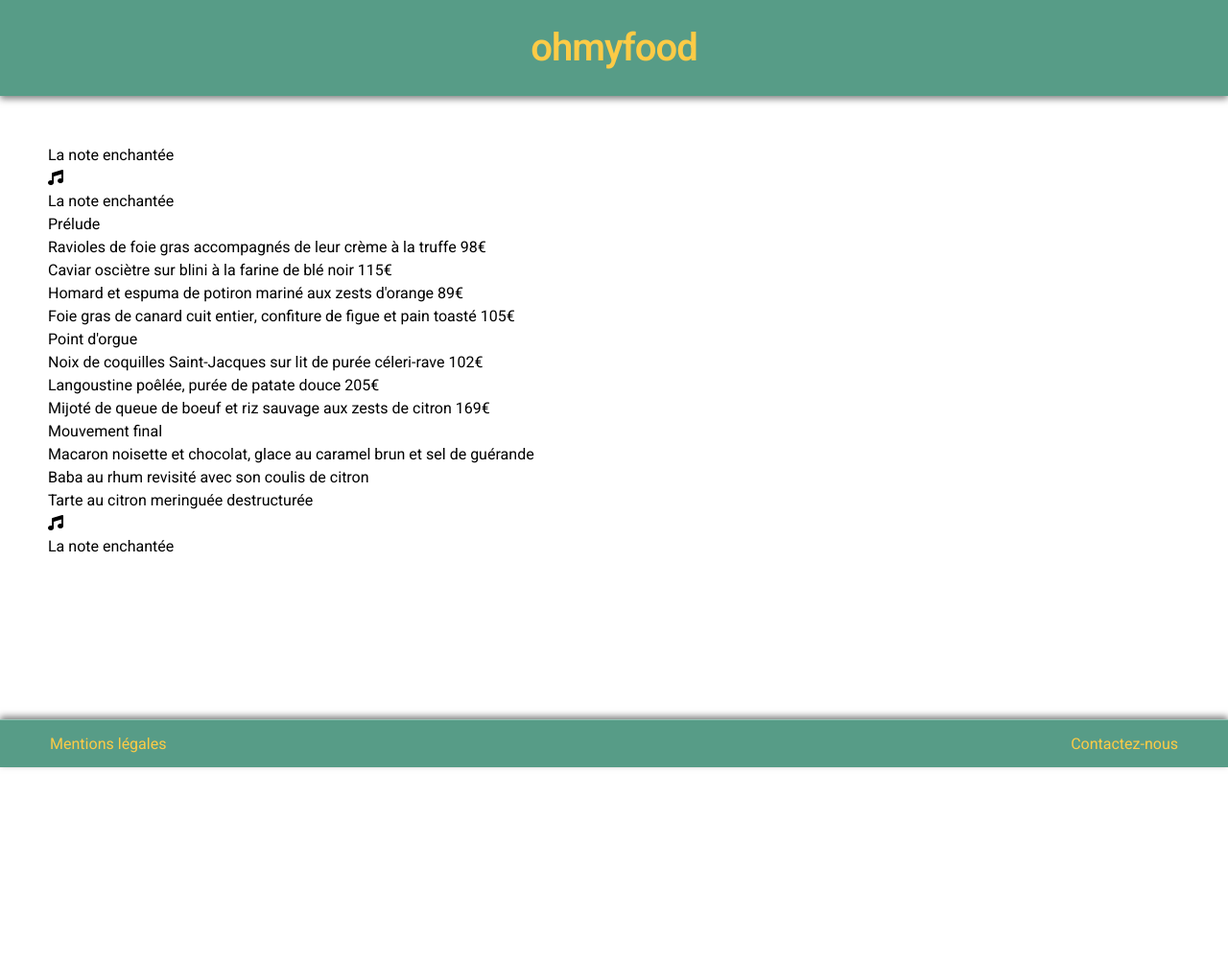
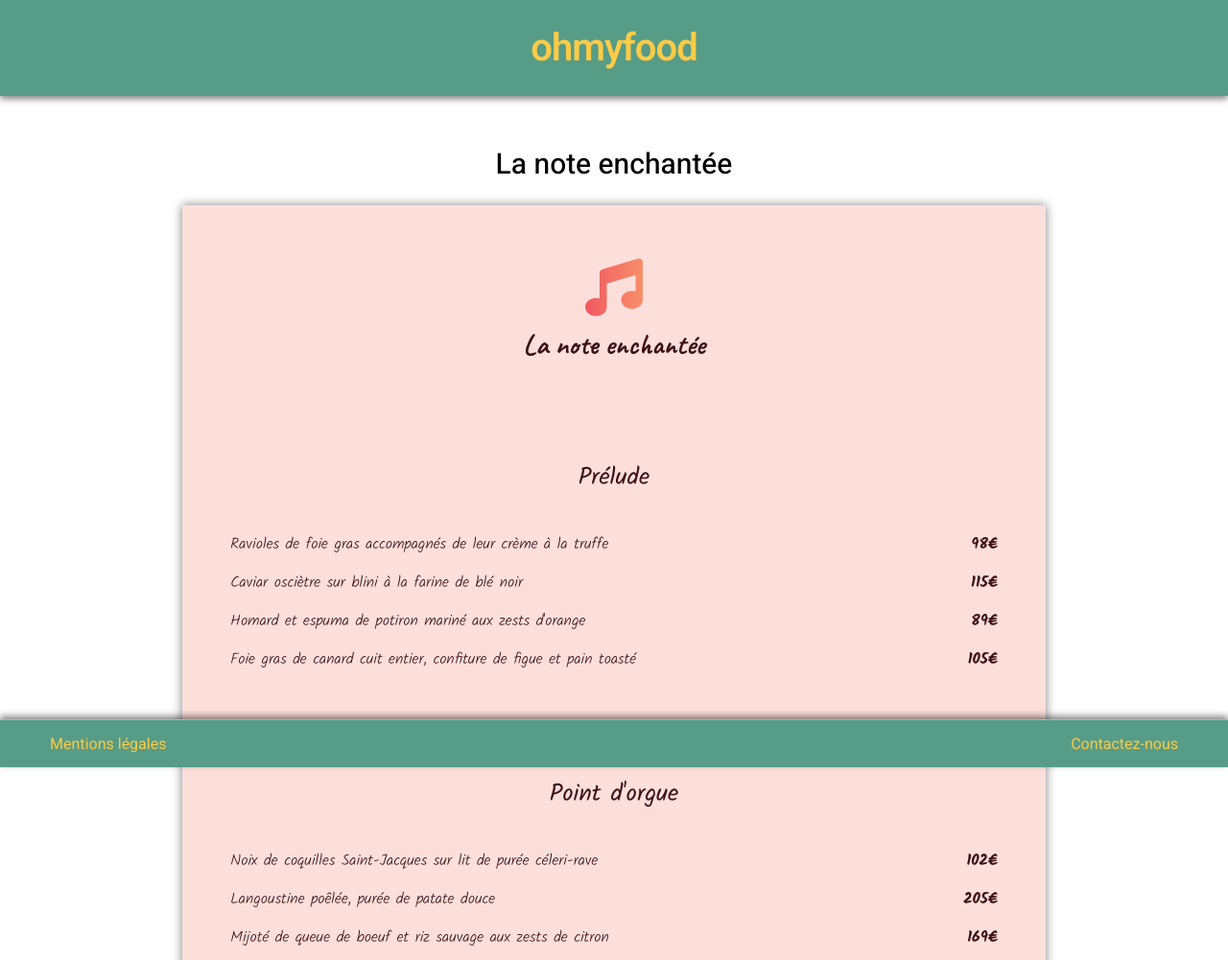
Before and after one commit to jmalassigne/ohmyfood, a website: page menu1.html in a window 1280 px wide. Shown: the top 1001 px of the page at 96% size. Before the commit the page ends 800 px from the top, so only its background shows below. Drawn offline with Linux system fonts and the light colour scheme.

Commit message:
Mise en page du menu 1

```diff
--- a/menu1.html
+++ b/menu1.html
@@ -3,10 +3,12 @@
 <head>
     <meta charset="UTF-8">
     <meta name="viewport" content="width=device-width, initial-scale=1.0">
-    <link rel="stylesheet" href="css/mentions.css">
+    <link rel="stylesheet" href="css/menu1.css">
     <link href="https://fonts.googleapis.com/css2?family=Heebo:wght@300;400;500;600&display=swap" rel="stylesheet">
+    <link href="https://fonts.googleapis.com/css2?family=Caveat:wght@700&display=swap" rel="stylesheet">
+    <link href="https://fonts.googleapis.com/css2?family=Kalam:wght@300;400;700&display=swap" rel="stylesheet">
     <script src="https://kit.fontawesome.com/18e82602f5.js" crossorigin="anonymous"></script>
-    <title>Mentions légales</title>
+    <title>La note enchantée</title>
 </head>
 <body>
     <div class="contain">
@@ -20,25 +22,25 @@
                     <span class="note"><i class="fas fa-music"></i></span>
                     <h3>La note enchantée</h3>
                 </header>
-                <section class="sheet__section sheet__section-one">
-                    <h4>Prélude</h4>
+                <section class="sheet__section">
+                    <h4><span class="underline">Prélude</span></h4>
                     <ul>
-                        <li>Ravioles de foie gras accompagnés de leur crème à la truffe <span>98€</span></li>
-                        <li>Caviar osciètre sur blini à la farine de blé noir <span>115€</span></li>
-                        <li>Homard et espuma de potiron mariné aux zests d'orange <span>89€</span></li>
-                        <li>Foie gras de canard cuit entier, confiture de figue et pain toasté <span>105€</span></li>
+                        <li>Ravioles de foie gras accompagnés de leur crème à la truffe <span class="float">98€</span></li>
+                        <li>Caviar osciètre sur blini à la farine de blé noir <span class="float">115€</span></li>
+                        <li>Homard et espuma de potiron mariné aux zests d'orange <span class="float">89€</span></li>
+                        <li>Foie gras de canard cuit entier, confiture de figue et pain toasté <span class="float">105€</span></li>
                     </ul>
                 </section>
-                <section class="sheet__section sheet__section-one">
-                    <h4>Point d'orgue</h4>
+                <section class="sheet__section">
+                    <h4><span class="underline">Point d'orgue</span></h4>
                     <ul>
-                        <li>Noix de coquilles Saint-Jacques sur lit de purée céleri-rave <span>102€</span></li>
-                        <li>Langoustine poêlée, purée de patate douce <span>205€</span></li>
-                        <li>Mijoté de queue de boeuf et riz sauvage aux zests de citron <span>169€</span></li>
+                        <li>Noix de coquilles Saint-Jacques sur lit de purée céleri-rave <span class="float">102€</span></li>
+                        <li>Langoustine poêlée, purée de patate douce <span class="float">205€</span></li>
+                        <li>Mijoté de queue de boeuf et riz sauvage aux zests de citron <span class="float">169€</span></li>
                     </ul>
                 </section>
-                <section class="sheet__section sheet__section-one">
-                    <h4>Mouvement final</h4>
+                <section class="sheet__section">
+                    <h4><span class="underline">Mouvement final</span></h4>
                     <ul>
                         <li>Macaron noisette et chocolat, glace au caramel brun et sel de guérande</li>
                         <li>Baba au rhum revisité avec son coulis de citron</li>
--- a/sass/index.scss
+++ b/sass/index.scss
@@ -1,4 +1,5 @@
 @import "./libs/utils/variables";
+@import "./libs/utils/mixins";
 @import "./libs/utils/maps";
 @import "./libs/utils/keyframes";
 @import "./libs/base/base";
--- a/sass/libs/pages/_index.scss
+++ b/sass/libs/pages/_index.scss
@@ -11,9 +11,9 @@
 }
 
 .cards__bloc-card {
+    @include card-shadow;
     width: 500px;
     height: 600px;
-    box-shadow: 0px 0px 10px rgba(88, 80, 80, 0.6);
     display: flex;
     flex-direction: column;
     justify-content: center;
--- a/sass/libs/pages/_menu1.scss
+++ b/sass/libs/pages/_menu1.scss
@@ -0,0 +1,66 @@
+h2 {
+    text-align: center;
+    font-size: 30px;
+    font-weight: 500;
+}
+
+.note {
+    background: linear-gradient(0.25turn, #f15861, #f78f6a);
+    background-clip: text;
+    -webkit-text-fill-color: transparent;
+}
+
+.sheet {
+    @include card-shadow;
+    width: 900px;
+    margin: 20px auto;
+    padding: 50px;
+    background: map-get($card-color, card1);
+    font-family: 'Kalam', cursive;
+    color: map-get($card-h2-color, card1);
+    font-weight: 300;
+    &__header {
+        text-align: center;
+        font-size: 30px;
+        font-family: 'Caveat', cursive;
+        .note {
+            font-size: 60px;
+        }
+    }
+    &__section {
+        margin-top: 100px;
+        h4 {
+            text-align: center;
+            font-size: 25px;
+            font-weight: 400;
+            margin-bottom: 30px;
+        }
+        .underline {
+            border-bottom: 2px solid transparent;
+            transition: all 1500ms;
+            &:hover {
+                border-color: inherit;
+            }
+        }
+        li {
+            line-height: 40px;
+        }
+        .float {
+            float: right;
+            font-weight: 700;
+        }
+        &:last-of-type {
+            margin-bottom: 100px;
+        }
+    }
+    &__footer {
+        text-align: center;
+        h3 {
+            display: inline;
+            font-size: 30px;
+        }
+        .note{
+            font-size: 40px;
+        }
+    }
+}
--- /dev/null
+++ b/sass/libs/utils/_mixins.scss
@@ -0,0 +1,3 @@
+@mixin card-shadow {
+    box-shadow: 0px 0px 10px rgba(0, 0, 0, .5);
+}
--- a/sass/menu1.scss
+++ b/sass/menu1.scss
@@ -1,4 +1,6 @@
 @import "./libs/utils/variables";
+@import "./libs/utils/mixins";
+@import "./libs/utils/maps";
 @import "./libs/utils/keyframes";
 @import "./libs/base/base";
 @import "./libs/layout/layout";
```
Also changed, not shown: css/index.css, css/menu1.css, 2 other files.
